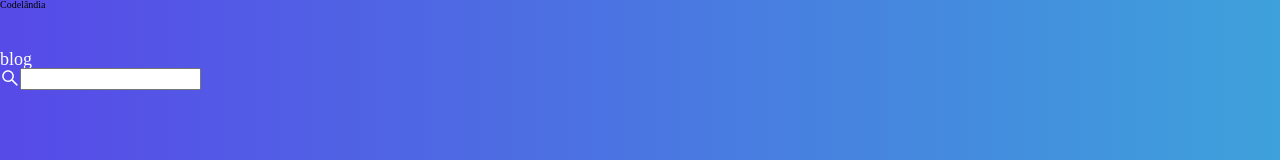
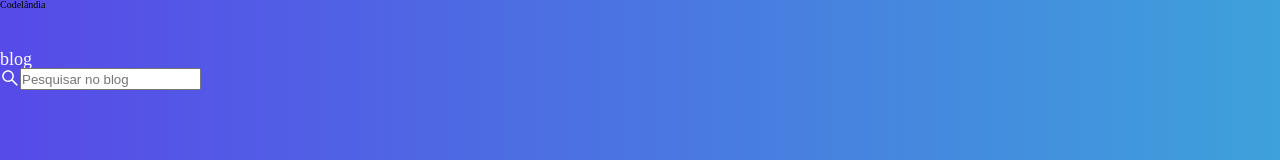
Before and after one commit to RenanTRS/codelandia-blog, a React (Create React App) app: page / in a window 1280 px wide. Shown: the top 160 px of the page. Built offline with nearby package versions, Linux system fonts and the light colour scheme.

Commit message:
add placeholder

```diff
--- a/src/components/Header/FieldSearch/index.tsx
+++ b/src/components/Header/FieldSearch/index.tsx
@@ -10,7 +10,7 @@ export const FieldSearch = () => {
     return(
         <Field>
             <Label><img src={SearchImg} alt="Search" /></Label>
-            <Input />
+            <Input placeholder='Pesquisar no blog' />
         </Field>
     );
 }
```
